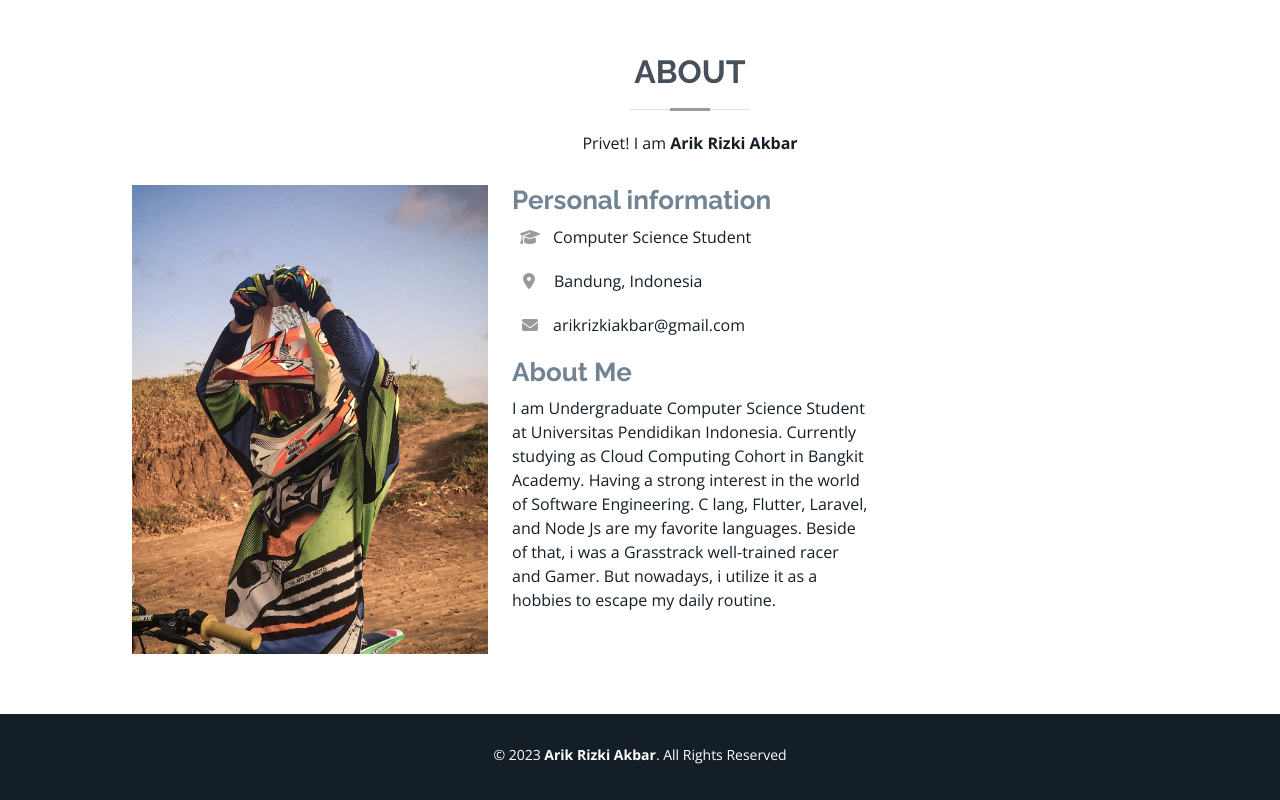
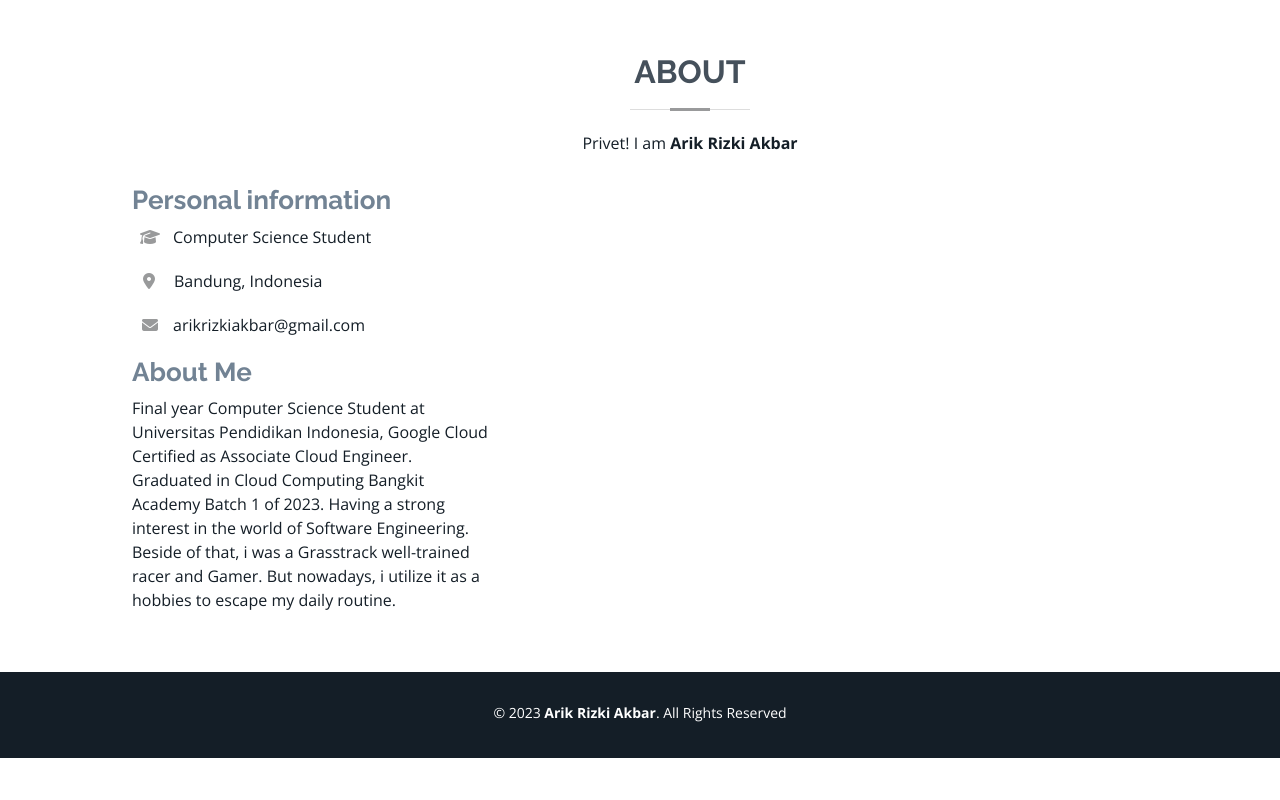
Before and after one commit to arik147/arikra-profile, a plain HTML site: page index.html in a window 1280 px wide. Shown: the part 807-1607 px from the top of the page. After the commit the page ends 1565 px from the top, so only its background shows below. Drawn offline with nearby package versions, Linux system fonts and the light colour scheme.

Commit message:
Update index.html

```diff
--- a/index.html
+++ b/index.html
@@ -88,9 +88,9 @@
         </div>
 
         <div class="row">
-          <div class="col-lg-4">
+          <!--<div class="col-lg-4">
             <img src="assets/img/profile-img.JPG" class="img-fluid" alt="">
-          </div>
+          </div>-->
           <div class="col-lg-8 pt-4 pt-lg-0 content">
             <h3>Personal information</h3>
             <div class="row">
@@ -108,8 +108,8 @@
             <div class="row">
               <h3>About Me</h3>
               <div class="col-lg-6">
-                <p>I am Undergraduate Computer Science Student at Universitas Pendidikan Indonesia. Currently studying as Cloud Computing Cohort in Bangkit Academy.
-                  Having a strong interest in the world of Software Engineering. C lang, Flutter, Laravel, and Node Js are my favorite languages.
+                <p>Final year Computer Science Student at Universitas Pendidikan Indonesia, Google Cloud Certified as Associate Cloud Engineer. Graduated in Cloud Computing Bangkit Academy Batch 1 of 2023.
+                  Having a strong interest in the world of Software Engineering.
                   Beside of that, i was a Grasstrack well-trained racer and Gamer. But nowadays, i utilize it as a hobbies to escape my daily routine.
               </p>
               </div>
```
